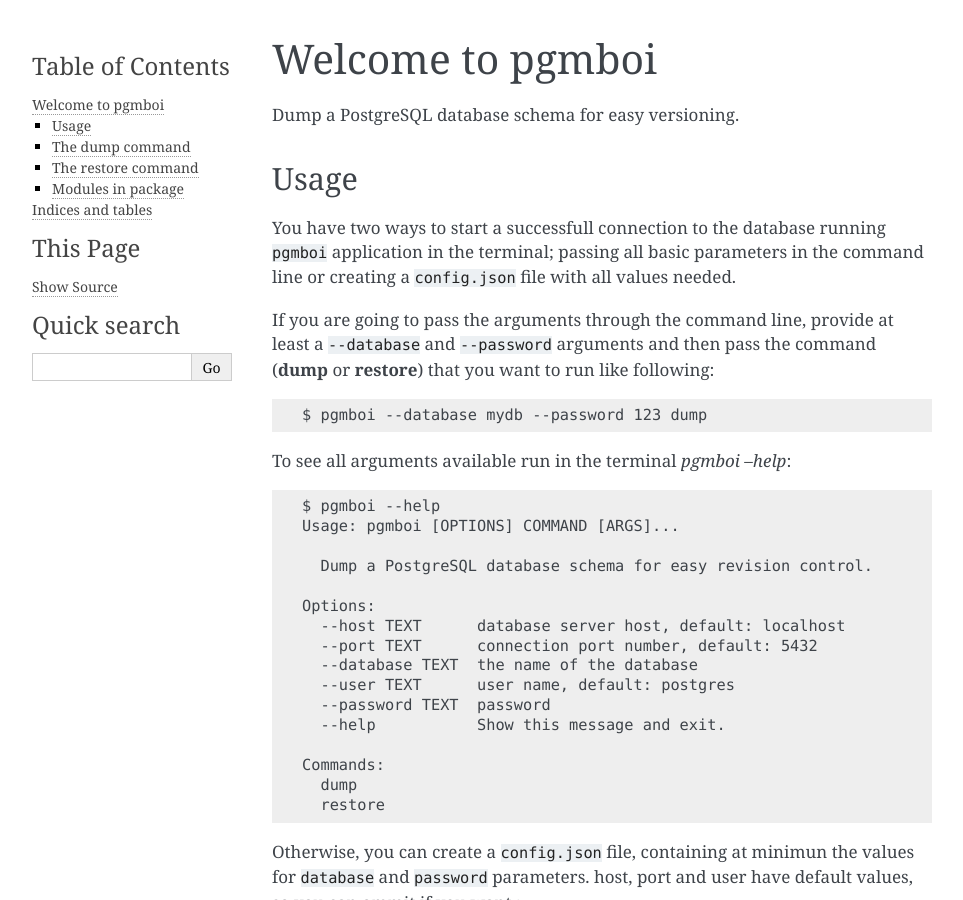
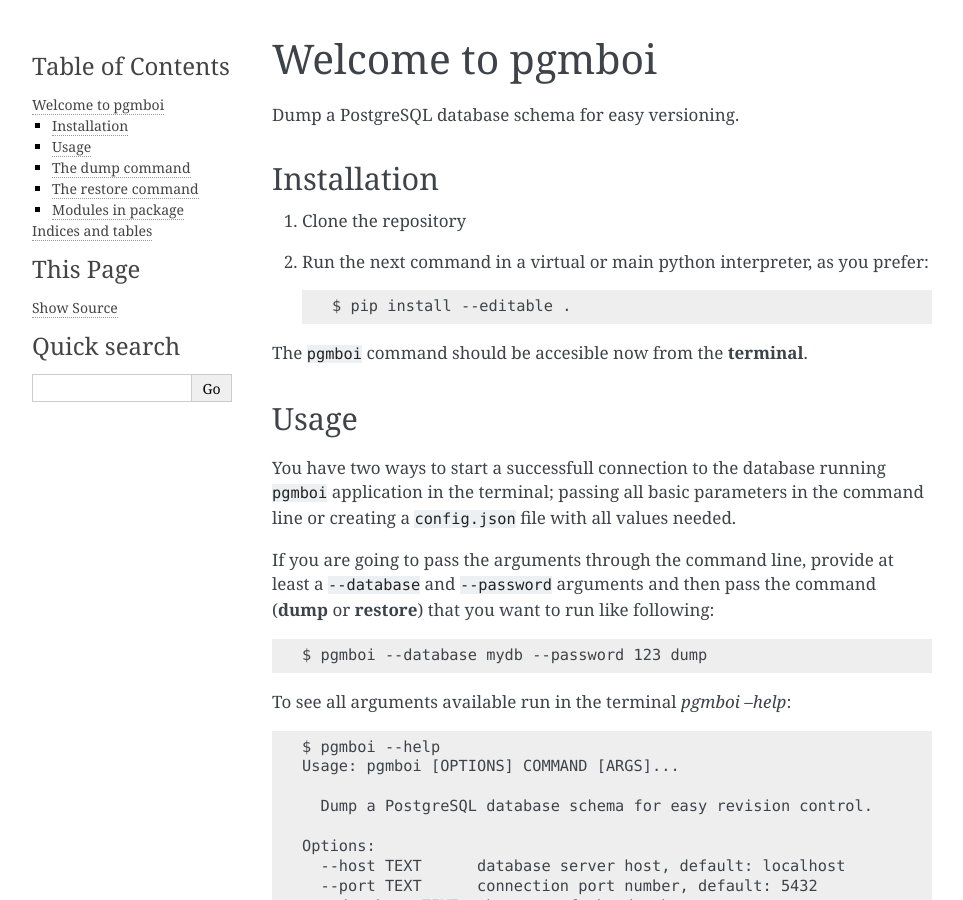
Before and after one commit to mbarakaja/pgmboi, a Sphinx documentation site: the page built from docs/index.rst, in a window 1280 px wide and 900 px high. Shown: the whole window, without its empty margins (148-1111 px from the left). Built offline with Sphinx 7.4.7, drawn with Linux system fonts in a browser that asks for light colours; the version number is read from the project's files by our own code; some of the changed text lies outside the part shown.

Commit message:
docs: Add installation instructions

```diff
--- a/docs/index.rst
+++ b/docs/index.rst
@@ -2,6 +2,18 @@ Welcome to pgmboi
 =================
 
 Dump a PostgreSQL database schema for easy versioning.
+
+Installation
+------------
+
+1.  Clone the repository
+2.  Run the next command in a virtual or main python interpreter, as you
+    prefer::
+
+      $ pip install --editable .
+
+The ``pgmboi`` command should be accesible now from the **terminal**.
+
 
 Usage
 -----
```
Also changed, not shown: other parts of docs/index.rst (+1 -1 lines).
